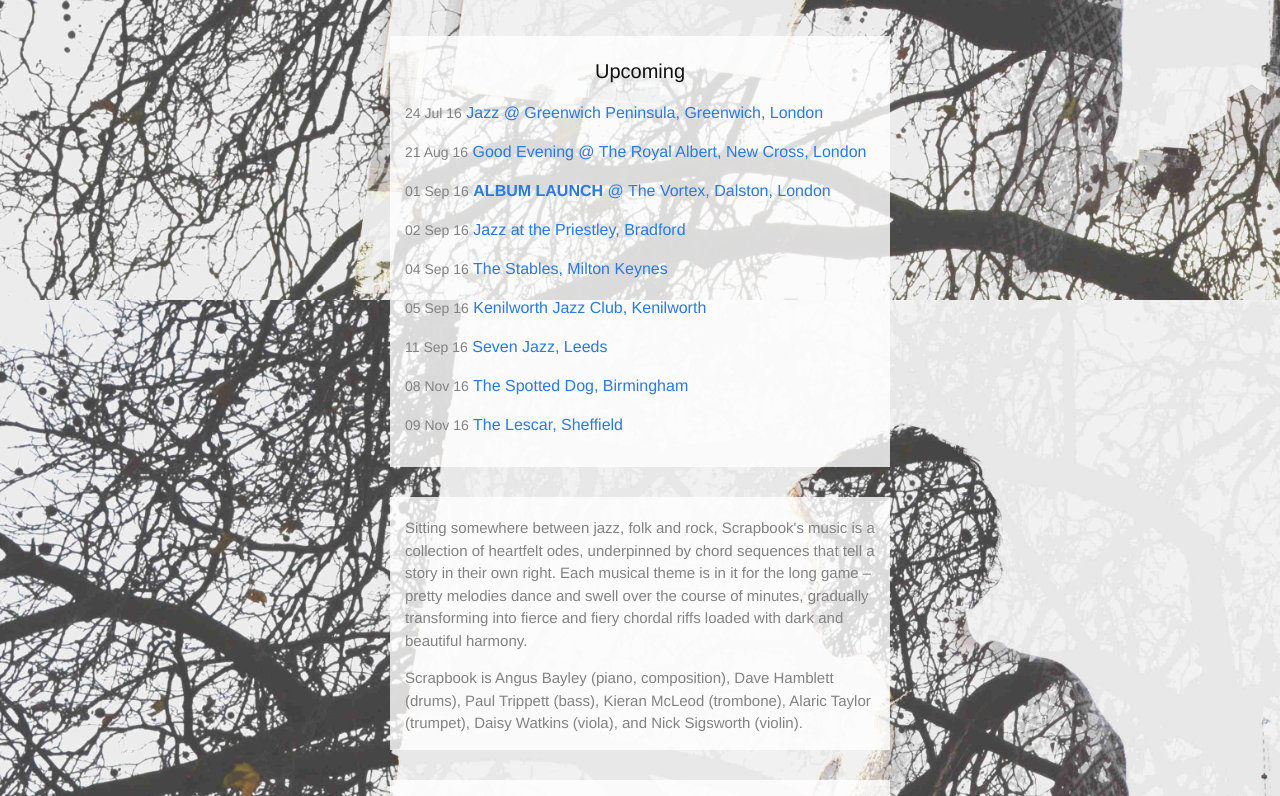
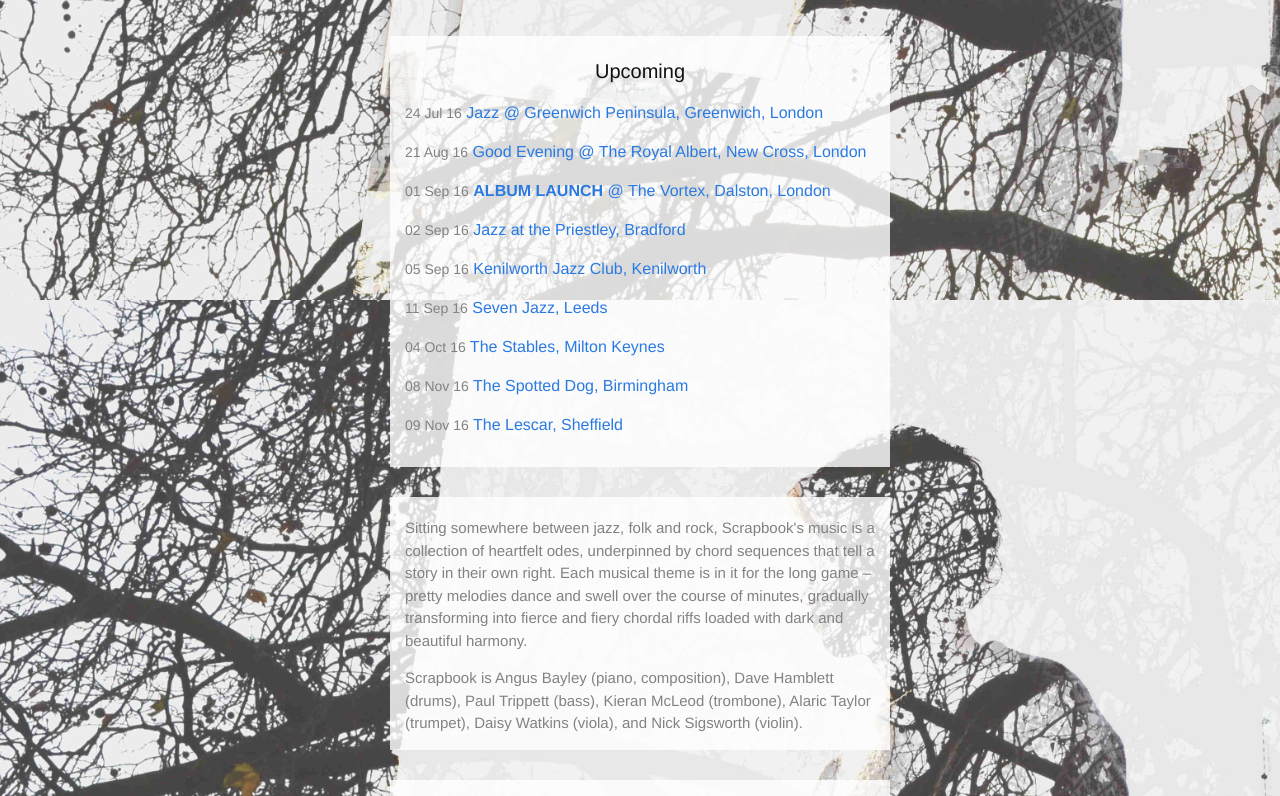
Before and after one commit to angusbayley/scrapbook-site, a Jekyll site: the page built from index.html, in a window 1280 px wide and 900 px high, scrolled down 600 px, cut to the strip 0-796 px from the top of the window. Built offline with Jekyll 4.4.1, drawn with Linux system fonts in a browser that asks for light colours; comment, search, counter and statistics services are not loaded.

Commit message:
actually fix tour date wrong month

```diff
--- a/index.html
+++ b/index.html
@@ -12,9 +12,9 @@ layout: homepage
         <li><span class="post-meta">21 Aug 16</span> <a>Good Evening @ The Royal Albert, New Cross, London</a></li>
         <li><span class="post-meta">01 Sep 16</span> <a><strong>ALBUM LAUNCH</strong> @ The Vortex, Dalston, London</a></li>
         <li><span class="post-meta">02 Sep 16</span> <a>Jazz at the Priestley, Bradford</a></li>
-        <li><span class="post-meta">04 Sep 16</span> <a>The Stables, Milton Keynes</a></li>
         <li><span class="post-meta">05 Sep 16</span> <a>Kenilworth Jazz Club, Kenilworth</a></li>
         <li><span class="post-meta">11 Sep 16</span> <a>Seven Jazz, Leeds</a></li>
+        <li><span class="post-meta">04 Oct 16</span> <a>The Stables, Milton Keynes</a></li>
         <li><span class="post-meta">08 Nov 16</span> <a>The Spotted Dog, Birmingham</a></li>
         <li><span class="post-meta">09 Nov 16</span> <a>The Lescar, Sheffield</a></li>
       </ul>
```
